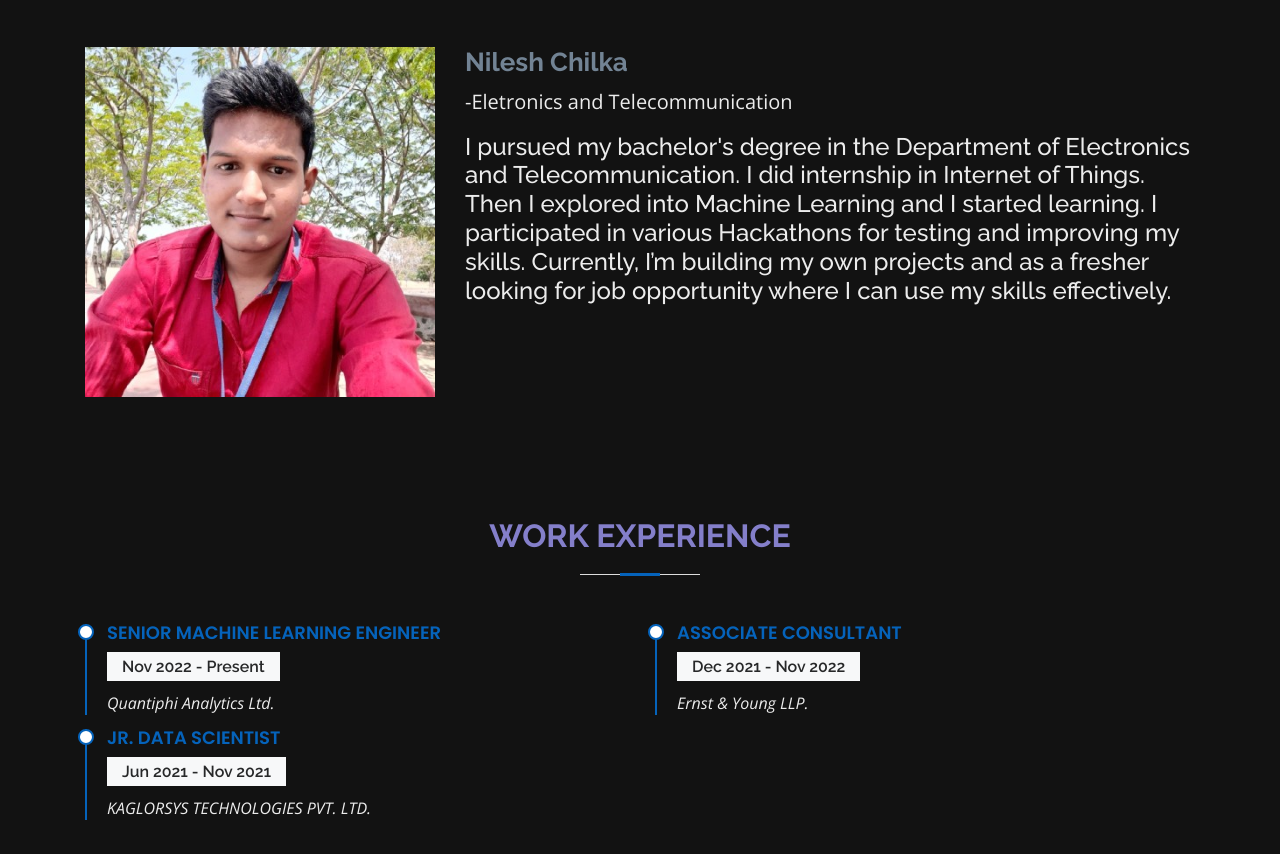
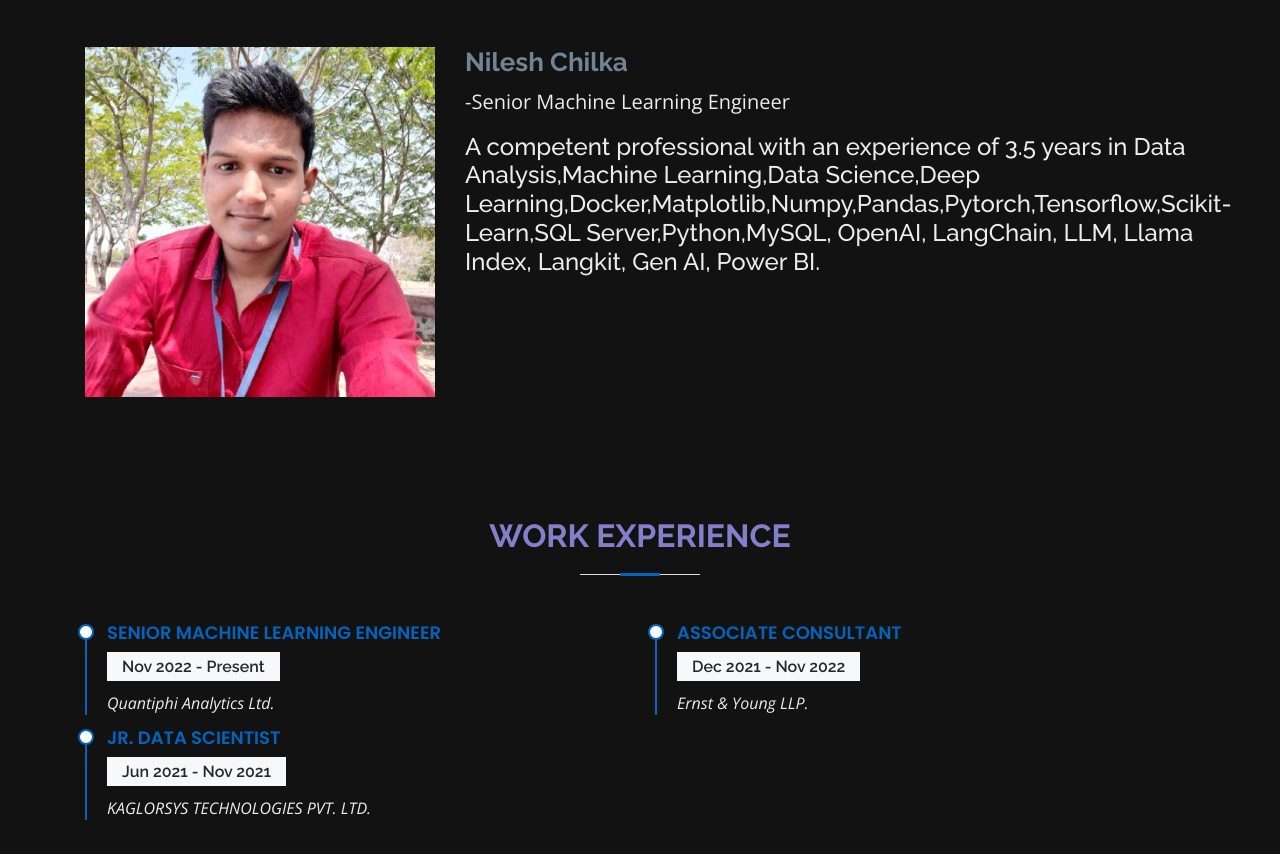
Before and after one commit to nileshchilka1/my-portfolio, a plain HTML site: page index.html in a window 1280 px wide. Shown: the part 921-1775 px from the top of the page. Drawn offline with nearby package versions, Linux system fonts and the light colour scheme.

Commit message:
Update index.html

```diff
--- a/index.html
+++ b/index.html
@@ -95,8 +95,8 @@
                   </div>
                   <div class="col-lg-8 pt-4 pt-lg-0 content">
                       <h3>Nilesh Chilka</h3>
-                      <p class="lead"><b>-Eletronics and Telecommunication</b></p>
-                      <h4 class="">I pursued my bachelor's degree in the Department of Electronics and Telecommunication. I did internship in Internet of Things. Then I explored into Machine Learning and I started learning. I participated in various Hackathons for testing and improving my skills. Currently, I’m building my own projects and as a fresher looking for job opportunity where I can use my skills effectively.</h4>
+                      <p class="lead"><b>-Senior Machine Learning Engineer</b></p>
+                      <h4 class="">A competent professional with an experience of 3.5 years in Data Analysis,Machine Learning,Data Science,Deep Learning,Docker,Matplotlib,Numpy,Pandas,Pytorch,Tensorflow,Scikit-Learn,SQL Server,Python,MySQL, OpenAI, LangChain, LLM, Llama Index, Langkit, Gen AI, Power BI.</h4>
                       <!-- <div class="row">
                       <div class="col-lg-6">
                         <ul>
```
